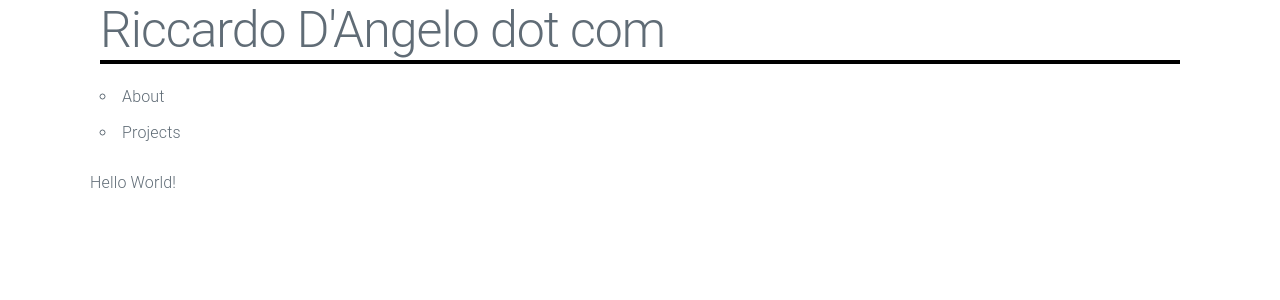
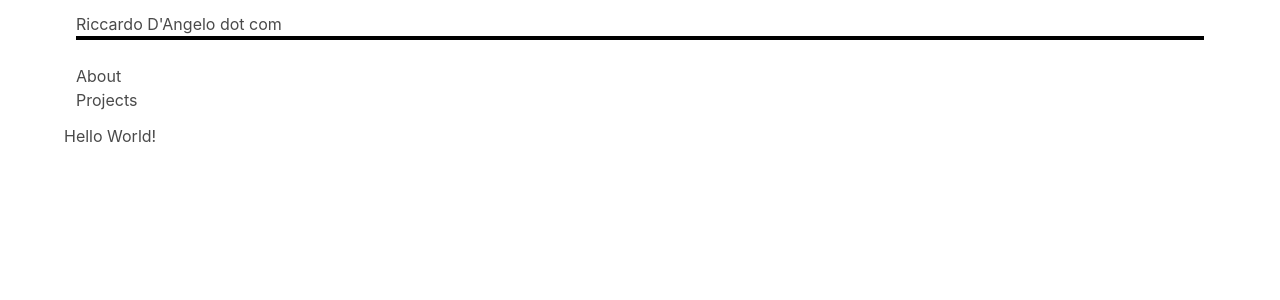
Before and after one commit to LostCore/rdcom_flask, a Flask app: page / in a window 1280 px wide. Shown: the top 300 px of the page. Run offline with Flask 2, Linux system fonts and the light colour scheme; style sheets or scripts are compiled from the project's sources.

Commit message:
Bulma used

```diff
--- a/package.json
+++ b/package.json
@@ -7,7 +7,7 @@
     "test": "echo \"Error: no test specified\" && exit 1",
     "copy-vendors": "node copy-vendors.js",
     "scss": "node-sass --output-style compressed ./sass/rdcom.scss ./rdcom_website/static/rdcom.min.css",
-    "watch:css": "onchange 'sass/*.scss' -- npm run scss"
+    "watch:css": "onchange 'sass/*.scss' -- yarn run scss"
   },
   "author": "Riccardo D'Angelo <me@riccardodangelo.com>",
   "license": "ISC",
@@ -15,5 +15,8 @@
     "copy": "^0.3.0",
     "node-sass": "^3.10.1",
     "onchange": "^3.0.2"
+  },
+  "dependencies": {
+    "bulma": "^0.5.1"
   }
 }
--- a/rdcom_website/static/rdcom.min.css
+++ /dev/null
@@ -1 +0,0 @@
-.header-wrapper h1{border-bottom:4px solid black}
--- a/rdcom_website/templates/layout.html
+++ b/rdcom_website/templates/layout.html
@@ -3,8 +3,6 @@
 <head>
     <meta charset="UTF-8">
     <title>{{ title }}</title>
-    <link rel="stylesheet" type="text/css" href="{{ url_for('static', filename='normalize.css') }}">
-    <link rel="stylesheet" type="text/css" href="{{ url_for('static', filename='milligram.min.css') }}">
     <link rel="stylesheet" type="text/css" href="{{ url_for('static', filename='rdcom.min.css') }}">
     {% block styles %}{% endblock %}
 </head>
--- a/sass/rdcom.scss
+++ b/sass/rdcom.scss
@@ -1,3 +1,12 @@
+@charset "utf-8";
+/*! bulma.io v0.5.1 | MIT License | github.com/jgthms/bulma */
+@import "../node_modules/bulma/sass/utilities/_all";
+@import "../node_modules/bulma/sass/base/_all";
+@import "../node_modules/bulma/sass/elements/_all";
+@import "../node_modules/bulma/sass/components/_all";
+@import "../node_modules/bulma/sass/grid/_all";
+@import "../node_modules/bulma/sass/layout/_all";
+
 .header-wrapper{
   h1{
     border-bottom: 4px solid black;
```
Also changed, not shown: 3 other files.
